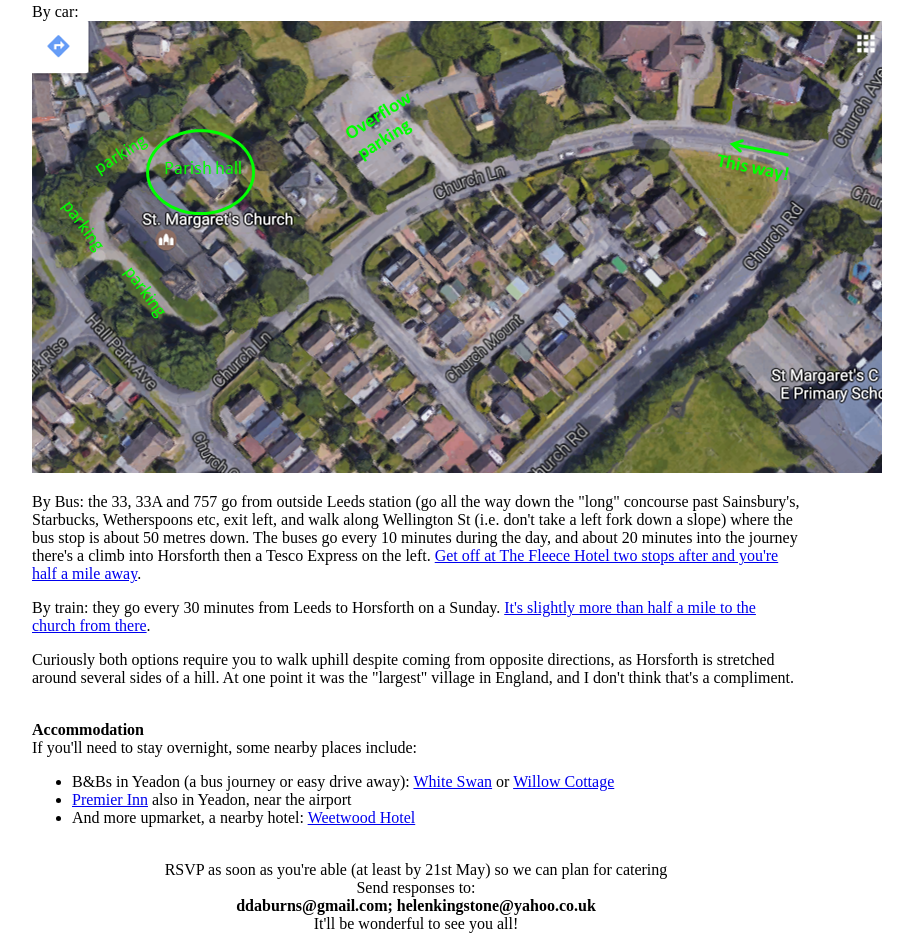
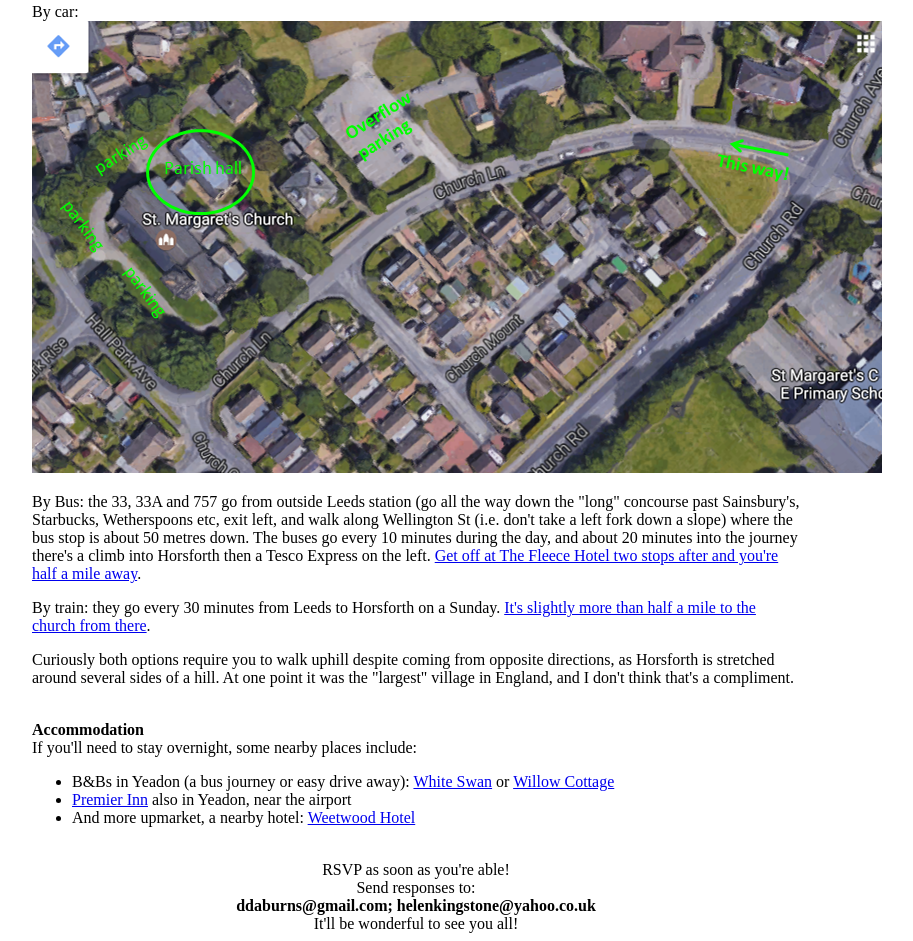
Before and after one commit to CannibalK9/CannibalK9.github.io, a plain HTML site: page index.html in a window 1280 px wide. Shown: the part 2889-3830 px from the top of the page, without its empty margins (232-1145 px from the left). Drawn offline with Linux system fonts and the light colour scheme.

Commit message:
RSVP fix

```diff
--- a/index.html
+++ b/index.html
@@ -137,7 +137,7 @@
     </p>
     <br />
     <centre>
-        RSVP as soon as you're able (at least by 21st May) so we can plan for catering
+        RSVP as soon as you're able!
         <br />
         Send responses to:
         <br />
```
